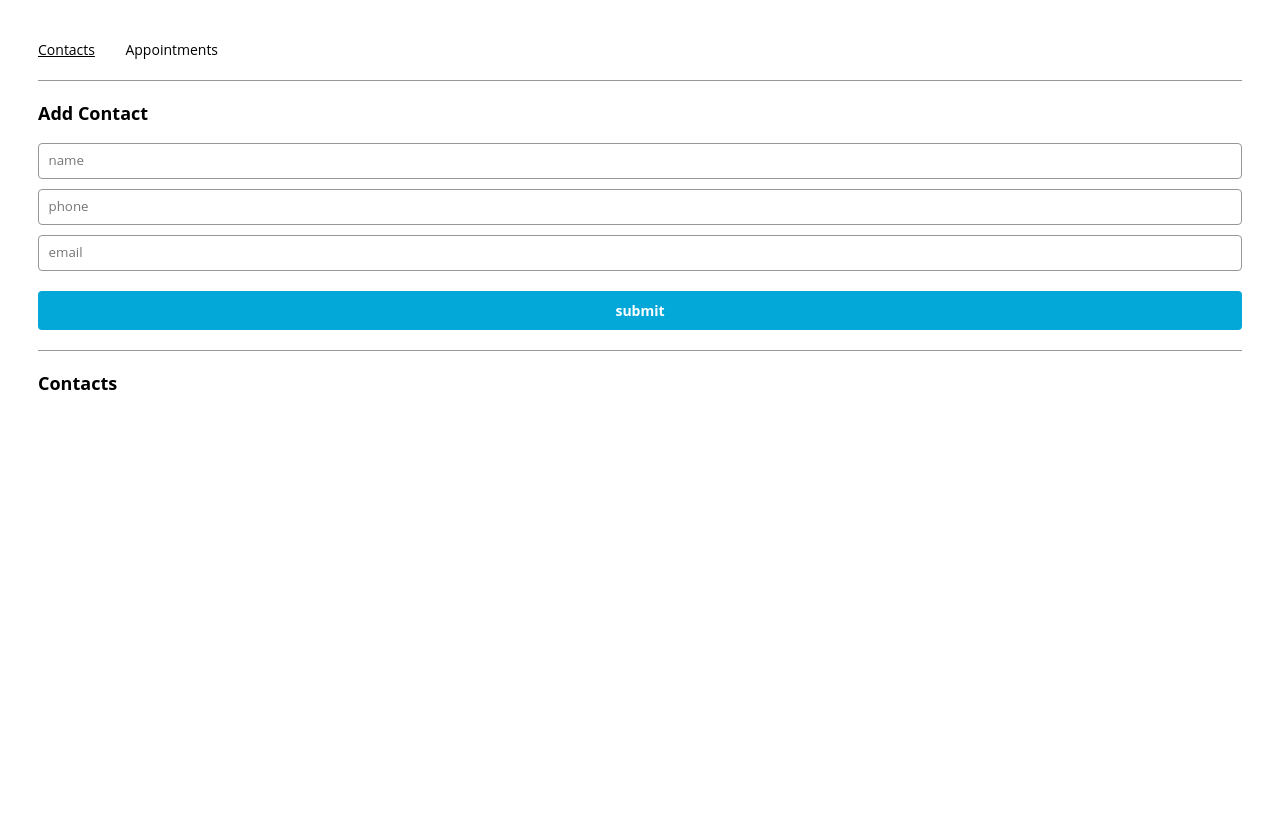
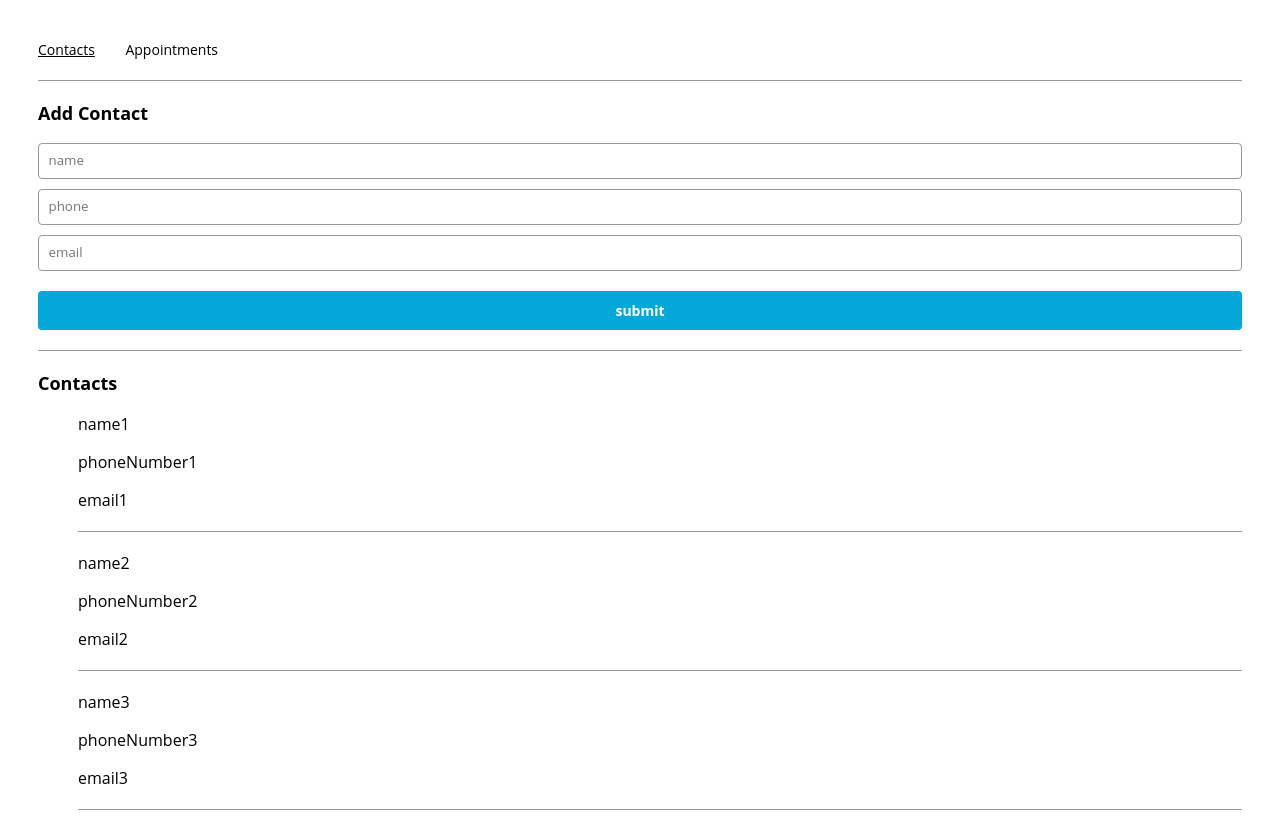
Before and after one commit to Jolijn0101/APPOINTMENT-PLANNER, a React (Create React App) app: page /contacts in a window 1280 px wide. Shown: the top 822 px of the page. Before the commit the page ends 800 px from the top, so only its background shows below. Built offline with nearby package versions, Linux system fonts and the light colour scheme.

Commit message:
tijdelijke oplossing opdracht 5 en 6

```diff
--- a/src/components/tile/Tile.js
+++ b/src/components/tile/Tile.js
@@ -1,9 +1,12 @@
-import React from "react";
+import React from 'react';
 
-export const Tile = () => {
+export const Tile = ({ contact }) => {
   return (
     <div className="tile-container">
-
+      <p className="tile-title">{contact.Name}</p>
+      <p>{contact.PhoneNumber}</p>
+      <p>{contact.Email}</p>
+      <hr />
     </div>
   );
 };
--- a/src/components/tileList/TileList.js
+++ b/src/components/tileList/TileList.js
@@ -1,9 +1,12 @@
-import React from "react";
+import React from 'react';
+import { Tile } from '../tile/Tile';
 
-export const TileList = () => {
+export const TileList = ({ contacts }) => {
   return (
-    <div>
-
-    </div>
+    <ul>
+      {contacts.map((contact, index) => (
+        <Tile contact={contact} key={index} />
+      ))}
+    </ul>
   );
 };
```
